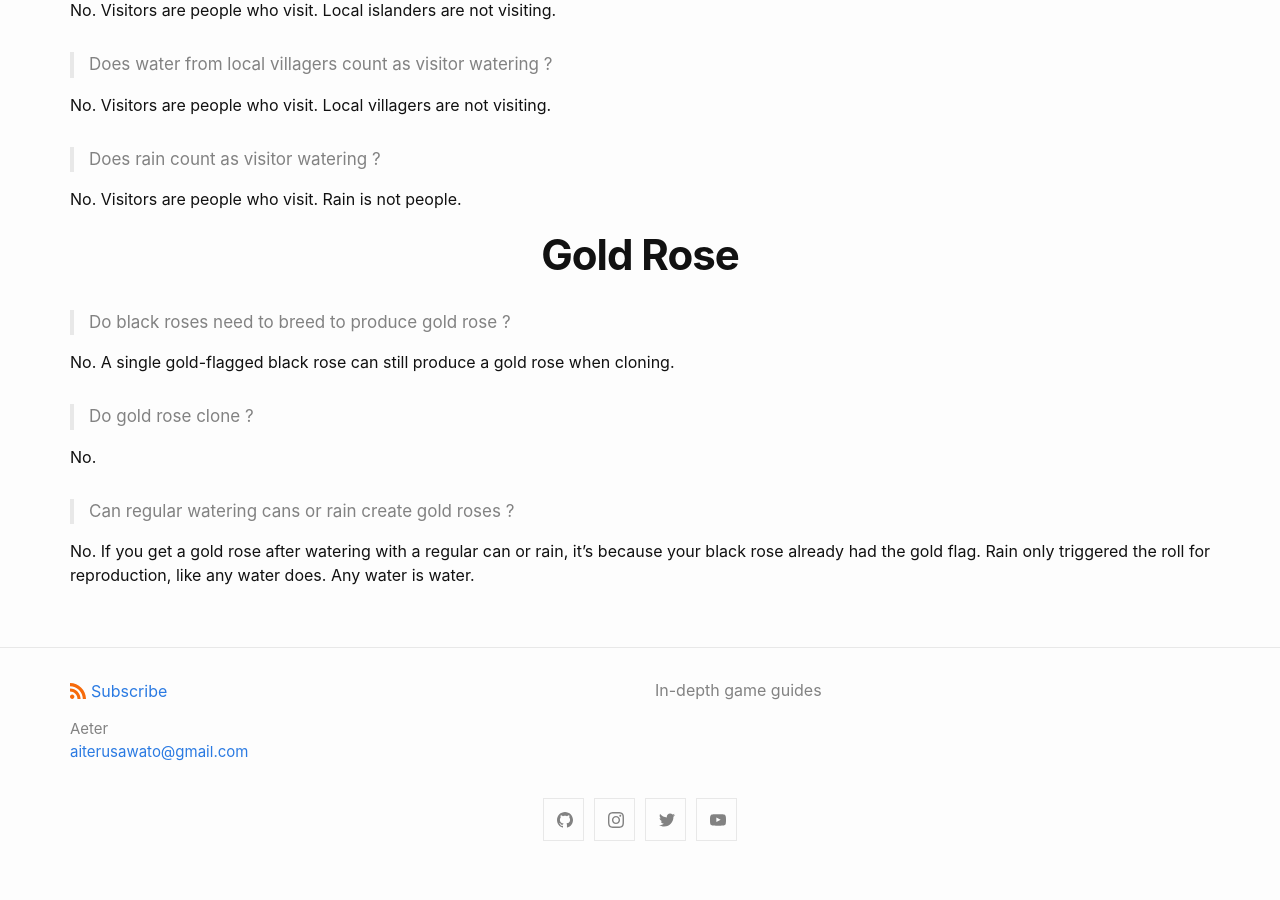
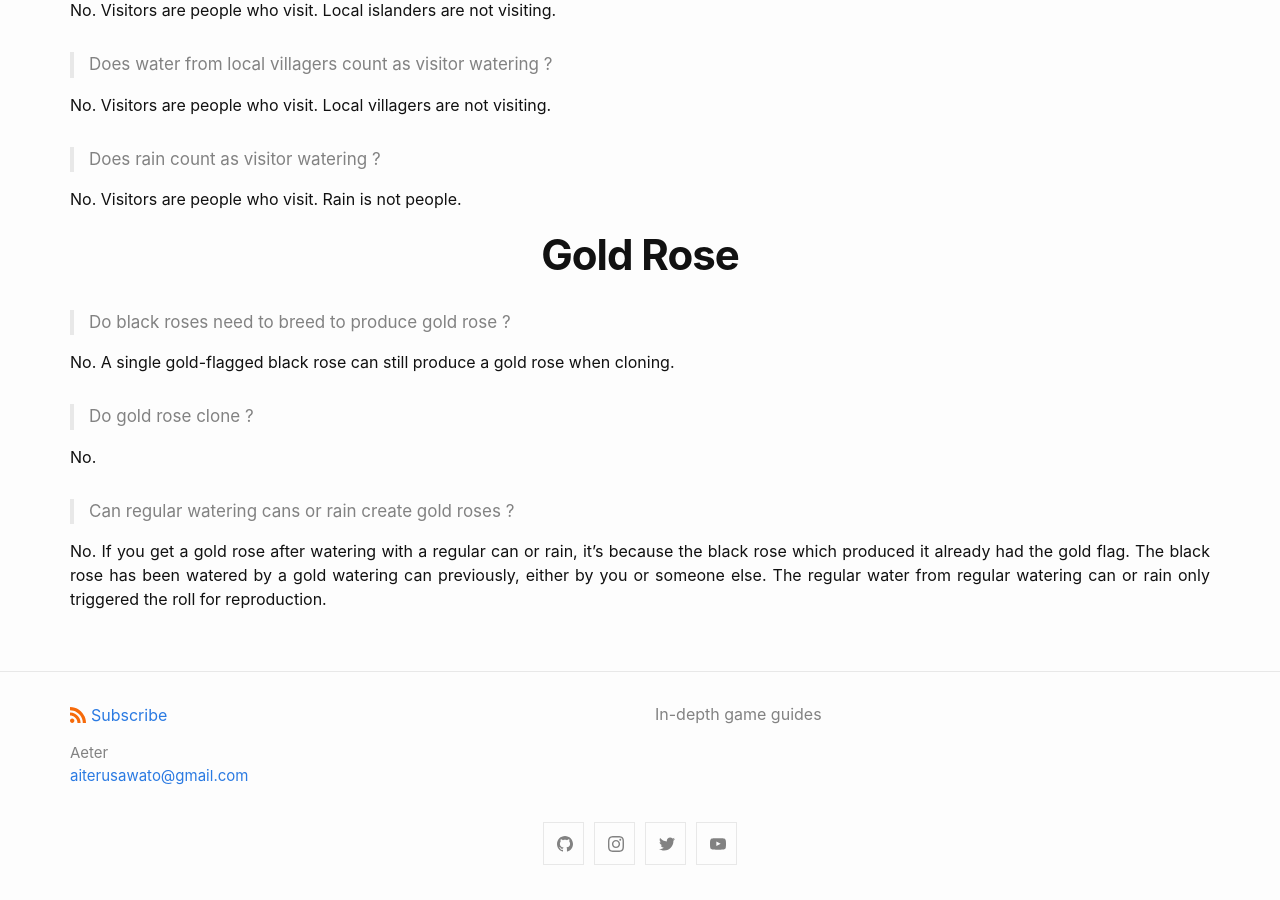
Before and after one commit to aiterusawato/satogu, a Jekyll site: the page built from acnh/flowers/faq.md, in a window 1280 px wide and 900 px high, scrolled down 1571 px. Built offline with Jekyll 4.4.1, drawn with Linux system fonts in a browser that asks for light colours; before the commit the page ends 2447 px from its top, so only the background shows below that.

Commit message:
Update faq.md

```diff
--- a/acnh/flowers/faq.md
+++ b/acnh/flowers/faq.md
@@ -66,4 +66,4 @@ No.
 > ###### Can regular watering cans or rain create gold roses ?
 >
 
-No. If you get a gold rose after watering with a regular can or rain, it's because your black rose already had the gold flag. Rain only triggered the roll for reproduction, like any water does. Any water is water.
+No. If you get a gold rose after watering with a regular can or rain, it's because the black rose which produced it already had the gold flag. The black rose has been watered by a gold watering can previously, either by you or someone else. The regular water from regular watering can or rain only triggered the roll for reproduction.
```
